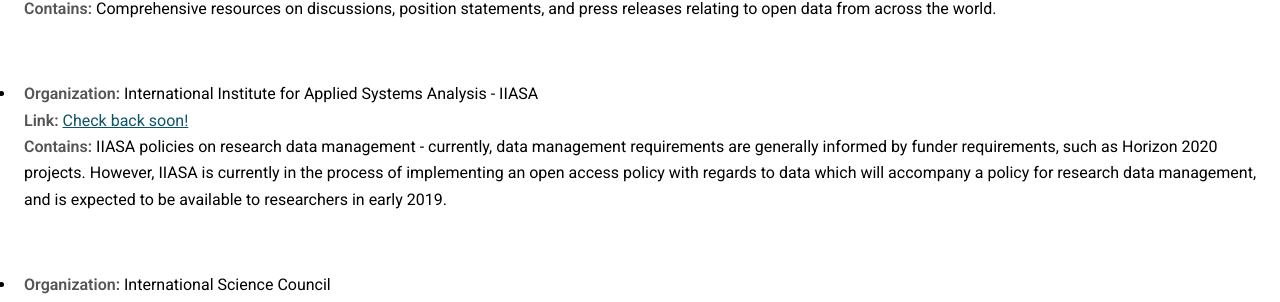
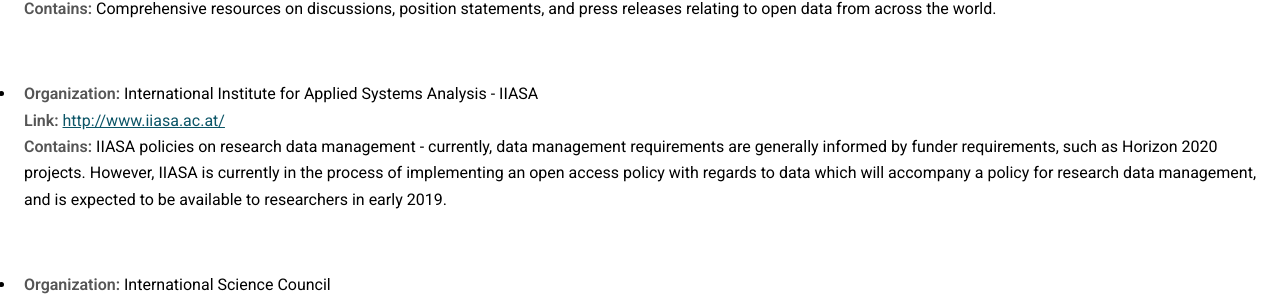
Before and after one commit to bfe-inf/toolkit, a Jekyll site: the page bp&s-by-org.html, which Jekyll copies as it is, in a window 1280 px wide and 900 px high, scrolled down 1389 px. Shown: the part 149-451 px from the top of the window. Built offline with Jekyll 4.4.1, drawn with Linux system fonts in a browser that asks for light colours.

Commit message:
Update bp&s-by-org.html

```diff
--- a/bp&s-by-org.html
+++ b/bp&s-by-org.html
@@ -81,7 +81,7 @@
       					</ul>
 					<ul>
 	     					<li> <strong>Organization:</strong> International Institute for Applied Systems Analysis - IIASA  <br/>
-             	   				<strong>Link:</strong> <a href="https://www.innovationpolicyplatform.org/" target="_blank">Check back soon!</a><br/>
+             	   				<strong>Link:</strong> <a href="http://www.iiasa.ac.at/" target="_blank">http://www.iiasa.ac.at/</a><br/>
 		   				<strong>Contains: </strong> IIASA policies on research data management - currently, data management requirements are generally informed by funder requirements, such as Horizon 2020 projects. However, IIASA is currently in the process of implementing an open access policy with regards to data which will accompany a policy for research data management, and is expected to be available to researchers in early 2019. </li><br/>
       					</ul>
 					<ul>
```
